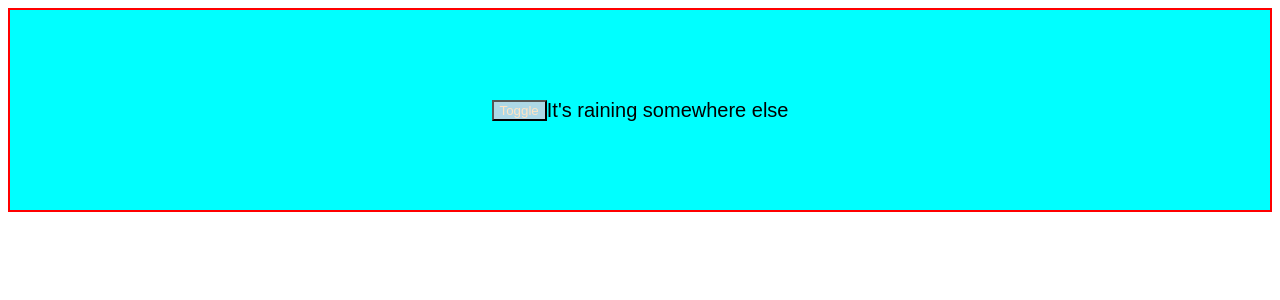
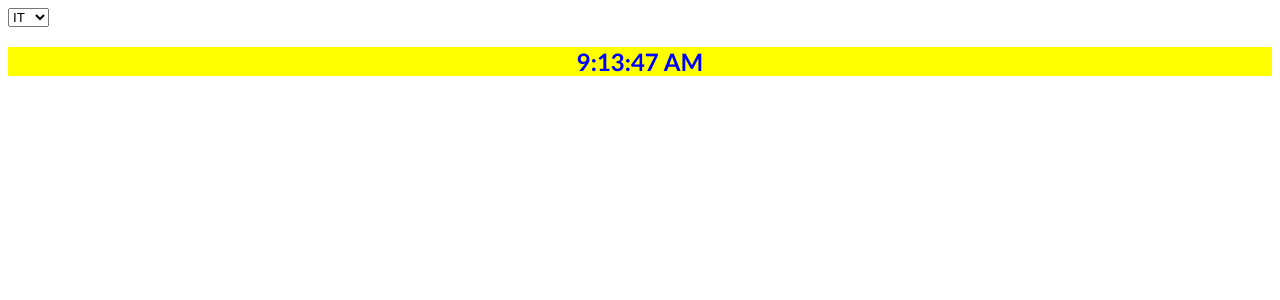
Before and after one commit to BlueBojack/ReactExercise, a React (Vite) app in the folder React_Project/: page / in a window 1280 px wide. Shown: the top 300 px of the page. Built offline with nearby package versions, Linux system fonts and the light colour scheme.

Commit message:
added 70

```diff
--- a/React_Project/src/App.jsx
+++ b/React_Project/src/App.jsx
@@ -1,21 +1,26 @@
-import { useEffect, useRef } from "react";
-import FocusableInput from "./FocusableInput";
-import Counter from "./Counter";
-import Colors from "./Colors";
-import TodoList from "./TodoList";
-import Welcome from "./Welcome"
-import Login from "./Login"
 import Clock from "./Clock"
 import Container from "./Container"
+import React, { useState } from "react";
+import { LanguageContext } from "./LanguageContext";
 
+function App() {
+  const [language, setLanguage] = useState("it");
 
+  function handleSetLanguage(event) {
+    setLanguage(event.target.value);
+  }
 
-const App = () => {
-   return (
-      <>
-        <Container title={"It's raining somewhere else"} />
-      </>
-  )
+  return (
+    <div>
+      <select value={language} onChange={handleSetLanguage}>
+        <option value="it">IT</option>
+        <option value="en">EN</option>
+      </select>
+      <LanguageContext.Provider value={language}>
+        <Clock />
+      </LanguageContext.Provider>
+    </div>
+  );
 }
 
 export default App;
--- /dev/null
+++ b/React_Project/src/LanguageContext.jsx
@@ -0,0 +1,3 @@
+import { createContext } from "react";
+
+export const LanguageContext = createContext("it");
```
